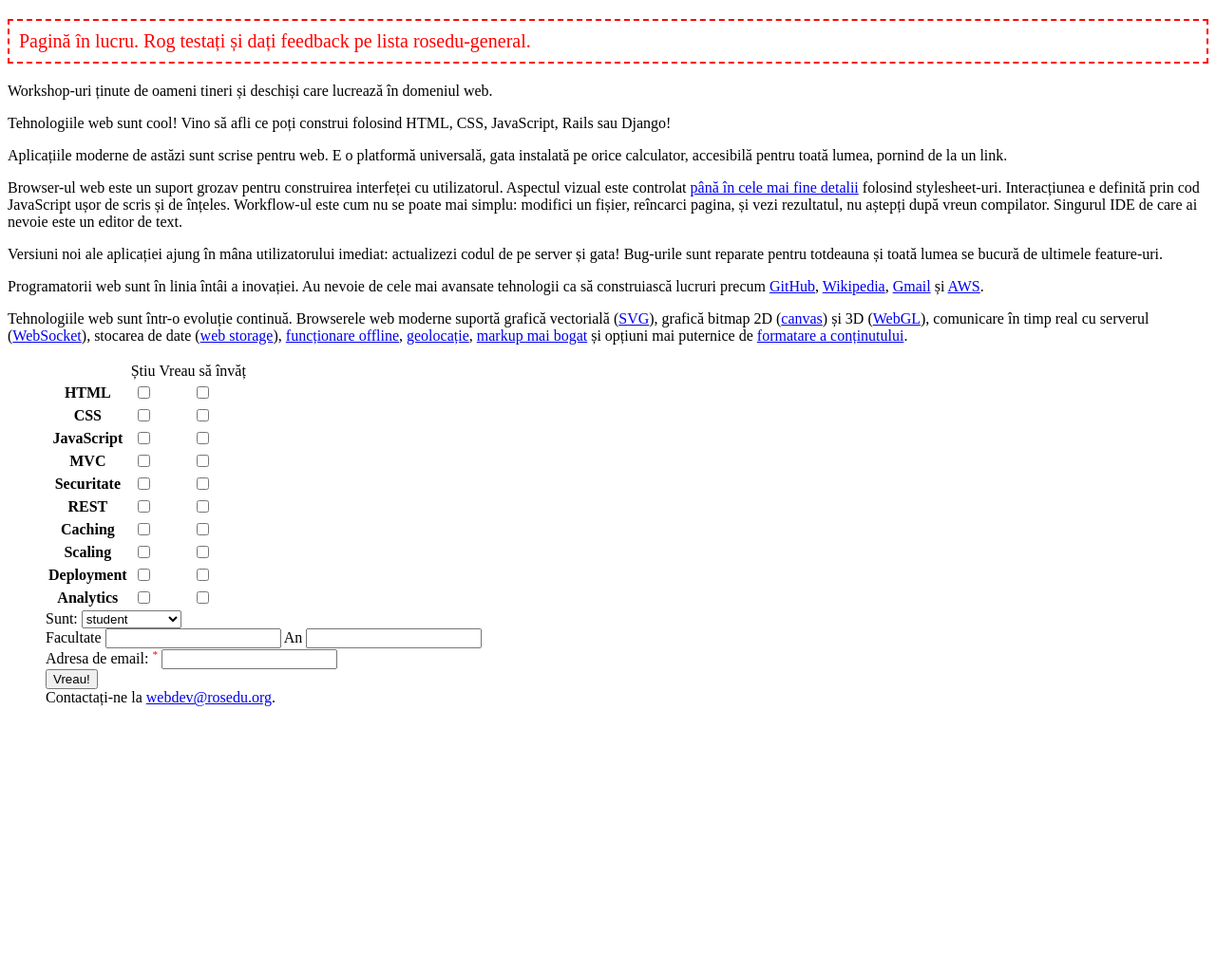
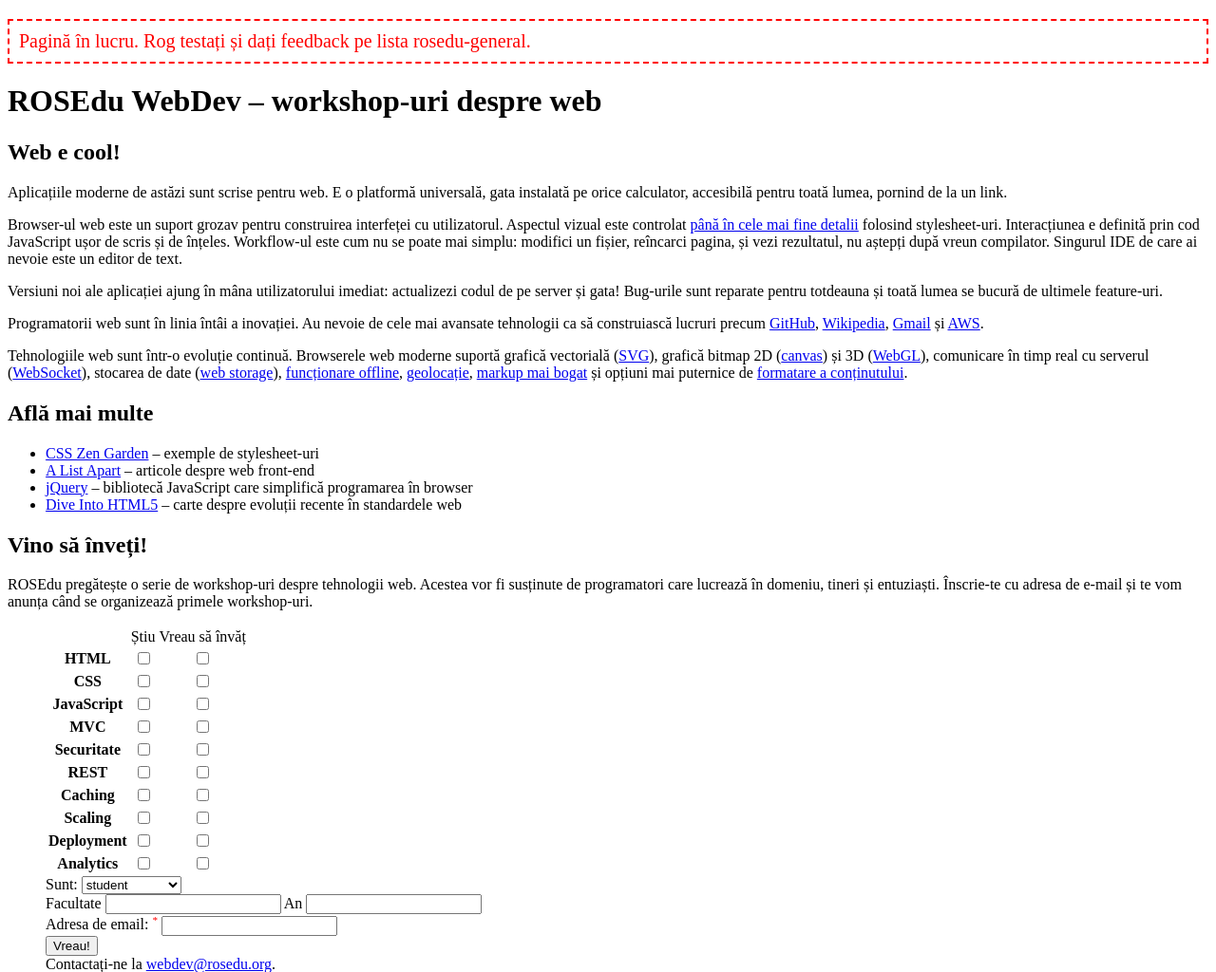
Before and after one commit to rosedu/web-workshops, a Flask app: page / in a window 1280 px wide. Shown: the top 1024 px of the page at 95% size. Before the commit the page ends 744 px from the top, so only its background shows below. Run offline with Flask 2, Linux system fonts and the light colour scheme; some libraries are stand-ins or nearby versions.

Commit message:
links and some more copy

```diff
--- a/templates/index.html
+++ b/templates/index.html
@@ -3,15 +3,9 @@
 {% block content %}
 <script src="http://code.jquery.com/jquery-1.7.1.min.js"></script>
 
-<p>
-  Workshop-uri ținute de oameni tineri și deschiși care lucrează în
-  domeniul web.
-</p>
+<h1>ROSEdu WebDev – workshop-uri despre web</h1>
 
-<p>
-  Tehnologiile web sunt cool! Vino să afli ce poți construi folosind
-  HTML, CSS, JavaScript, Rails sau Django!
-</p>
+<h2>Web e cool!</h2>
 
 <p>
   Aplicațiile moderne de astăzi sunt scrise pentru web. E o platformă
@@ -65,14 +59,28 @@
   a conținutului</a>.
 </p>
 
-{#
-TODO linkuri inspiraționale
+<h2>Află mai multe</h2>
 
-* css zen garden
-* diveintohtml5
-* html5 boilerplate
+<ul>
+  <li><a href="http://www.csszengarden.com/">CSS Zen Garden</a> –
+  exemple de stylesheet-uri</li>
+  <li><a href="http://www.alistapart.com/">A List Apart</a> – articole
+  despre web front-end</li>
+  <li><a href="http://jquery.com/">jQuery</a> – bibliotecă JavaScript
+  care simplifică programarea în browser</li>
+  <li><a href="http://diveintohtml5.info/">Dive Into HTML5</a> – carte
+  despre evoluții recente în standardele web</li>
+</ul>
 
-#}
+
+<h2>Vino să înveți!</h2>
+
+<p>
+  ROSEdu pregătește o serie de workshop-uri despre tehnologii web.
+  Acestea vor fi susținute de programatori care lucrează în domeniu,
+  tineri și entuziaști. Înscrie-te cu adresa de e-mail și te vom anunța
+  când se organizează primele workshop-uri.
+</p>
 
 <form action="/signup" method="post" name="signup">
 
```
